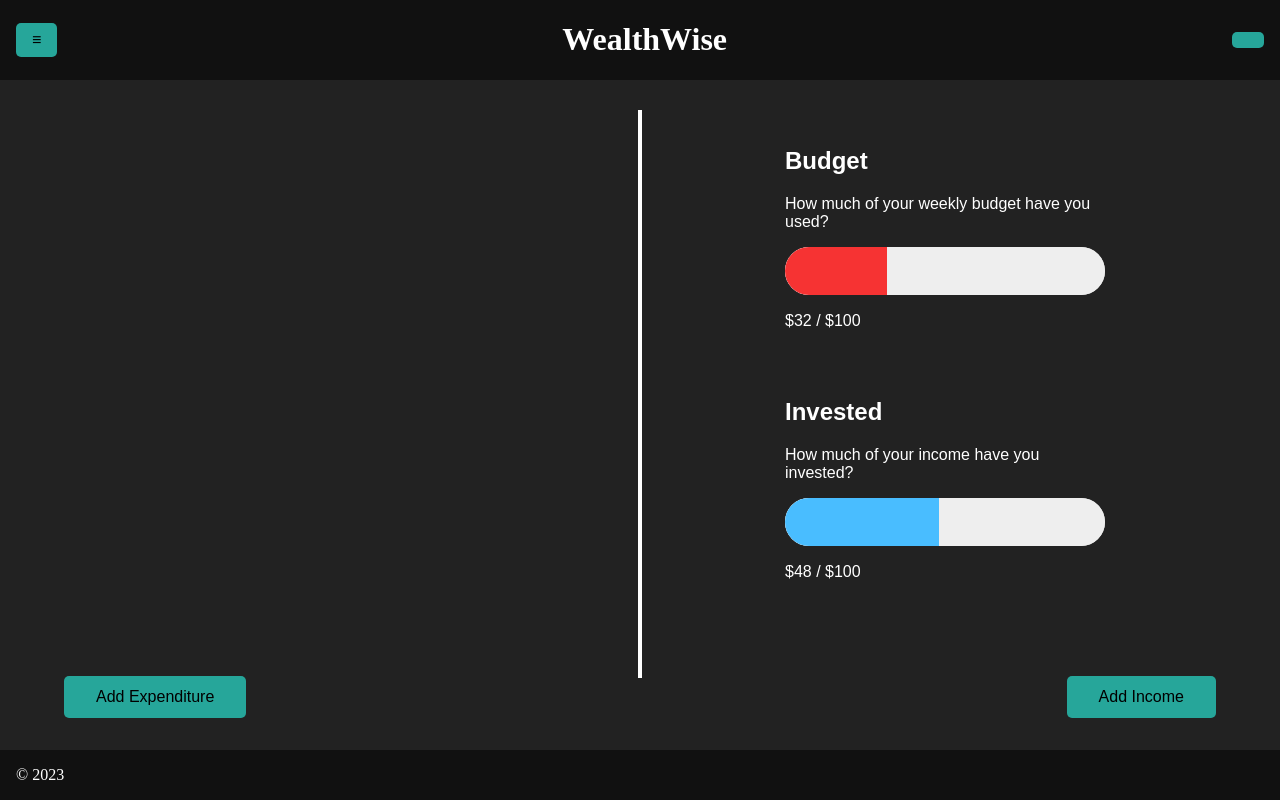
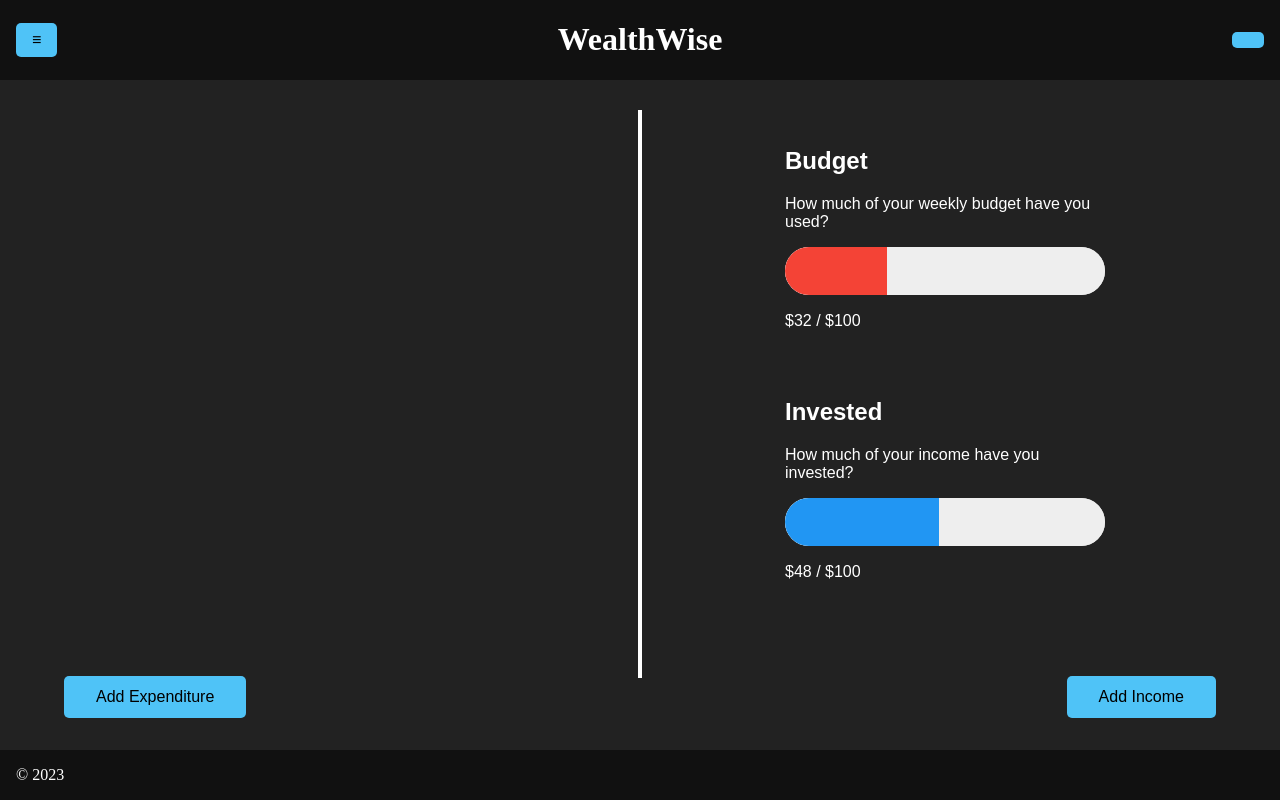
Before and after one commit to ArjunKumar177/WealthWise, a Flask app: template templates/dashboard.html in a window 1280 px wide. Run offline with Flask 2, Linux system fonts and the light colour scheme; the template is opened without the code that fills it, so the values that code supplies are empty; a map, chart or similar area stays blank; style sheets or scripts are compiled from the project's sources.

Commit message:
Update colorscheme

```diff
--- a/static/styles/dashboard.scss
+++ b/static/styles/dashboard.scss
@@ -44,19 +44,19 @@
   }
 
   #budget::-moz-progress-bar {
-    background-color: #f63333;
+    background-color: var(--expended);
   }
 
   #budget::-webkit-progress-value {
-    background-color: #f63333;
+    background-color: var(--expended);
   }
 
   #invested::-moz-progress-bar {
-    background-color: #49bdff;
+    background-color: var(--invested);
   }
 
   #invested::-webkit-progress-value {
-    background-color: #49bdff;
+    background-color: var(--invested);
   }
 }
 
--- a/static/styles/main.scss
+++ b/static/styles/main.scss
@@ -2,7 +2,9 @@
   --background: #222;
   --foreground: #fff;
   --background-dark: #111;
-  --accent: #26a69a;
+  --accent: #4fc3f7;
+  --expended: #f44336;
+  --invested: #2196f3;
 }
 
 html, body {
@@ -22,6 +24,18 @@
   display: flex;
   justify-content: space-between;
   align-content: center;
+  height: 5rem;
+
+  h1 {
+    position: absolute;
+    left: 50%;
+    transform: translateX(-50%);
+
+    a {
+      text-decoration: none;
+      color: var(--foreground);
+    }
+  }
 
   button {
     background-color: var(--accent);
@@ -30,6 +44,11 @@
     margin: auto 1rem;
     padding: .5rem 1rem;
     font-size: 1rem;
+
+    a {
+      color: #000;
+      text-decoration: none;
+    }
   }
 }
 
--- a/templates/layout.html
+++ b/templates/layout.html
@@ -12,7 +12,7 @@
 <body>
   <header>
     <button id="menu">≡</button>
-    <h1>WealthWise</h1>
+    <h1><a href="/">WealthWise</a></h1>
     <button id="signin"><a href="/logout">{{session.userinfo.name}}</a></button>
   </header>
   <main>
```
Also changed, not shown: static/styles/index.scss (+12 -14 lines).
